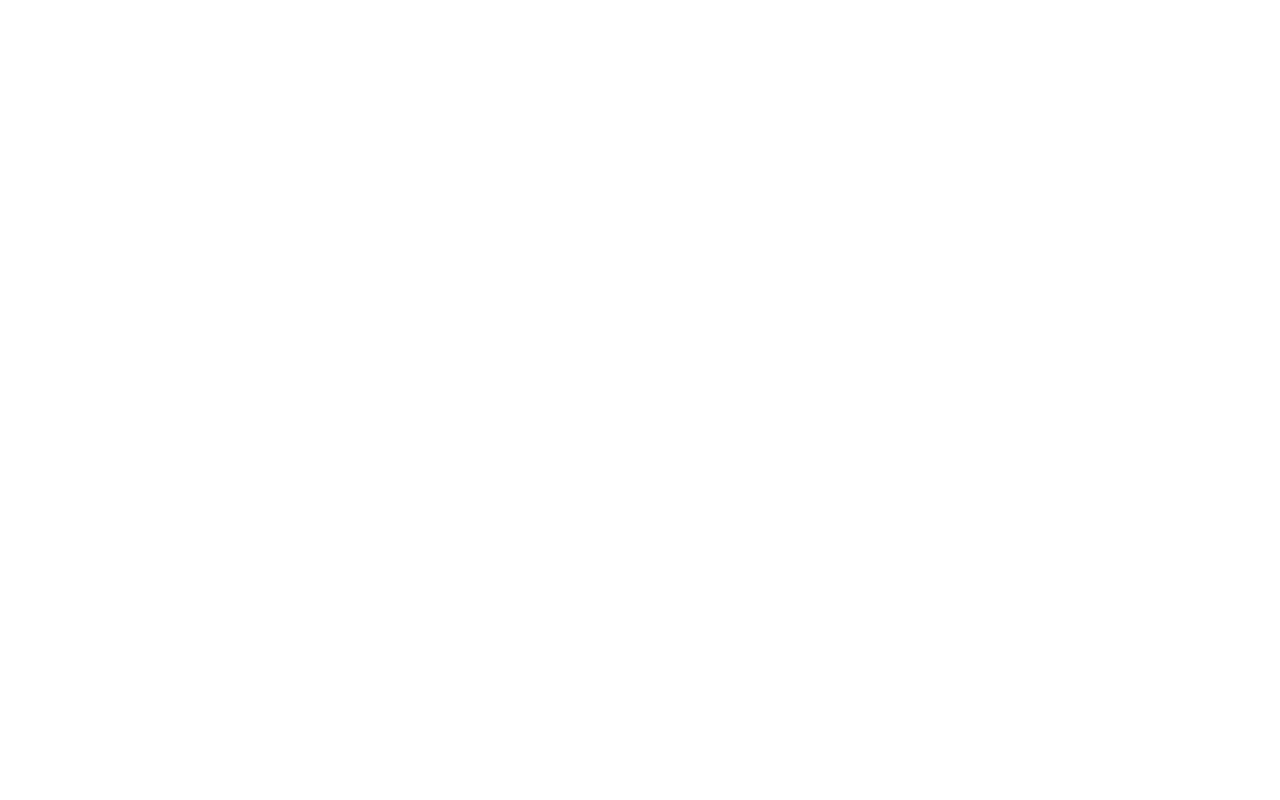
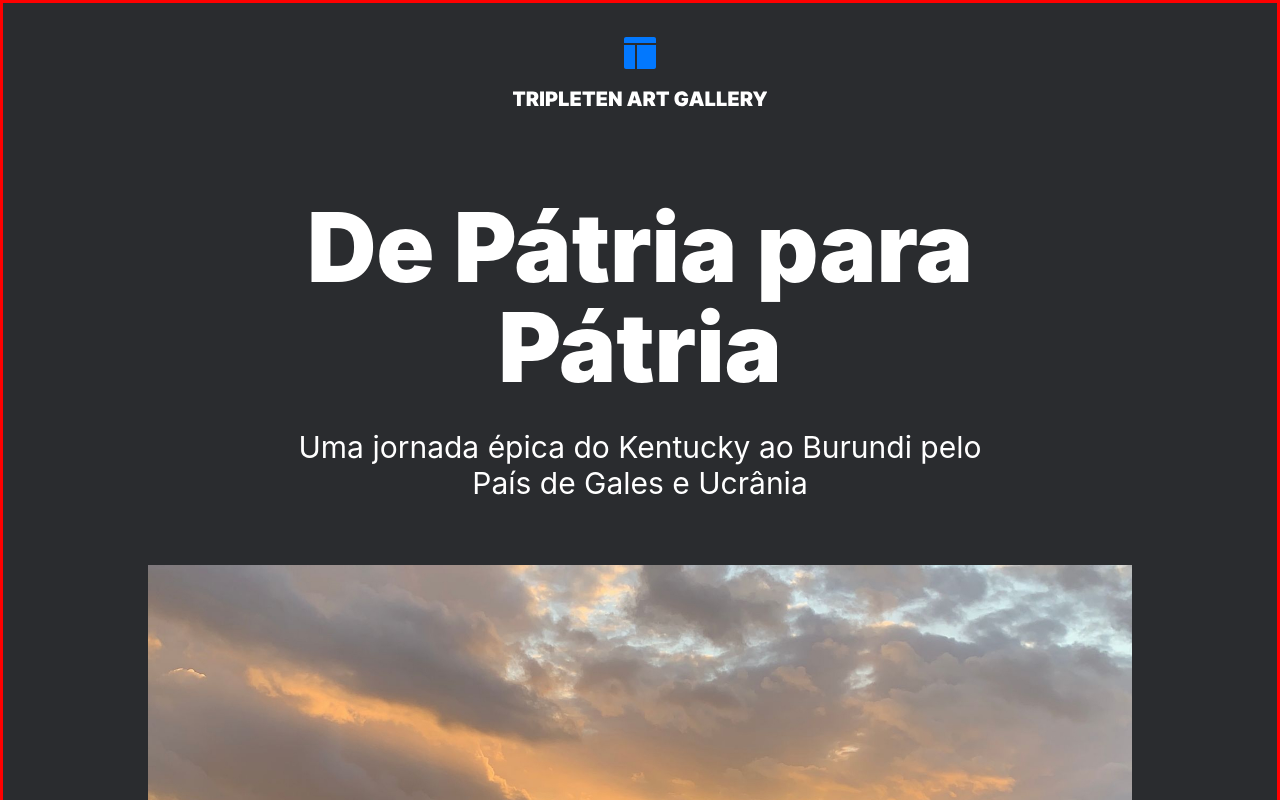
Before and after one commit to RenatoJr08/web_project_homeland, a plain HTML site: page index.html in a window 1280 px wide. Shown: the top 800 px of the page. Drawn offline with nearby package versions, Linux system fonts and the light colour scheme.

Commit message:
feat: adiciona o header no index.css

```diff
--- a/index.html
+++ b/index.html
@@ -11,8 +11,29 @@
     <link rel="shortcut icon" href="./favicon.ico" />
   </head>
   <body>
-    <header></header>
-    <main></main>
-    <footer></footer>
+    <div class="page">
+      <header class="header">
+        <img
+          class="header__logo"
+          src="./images/logo.svg"
+          alt="Tripleten art gallery"
+        />
+
+        <h1 class="header__title">De Pátria para Pátria</h1>
+
+        <p class="header__description">
+          Uma jornada épica do Kentucky ao Burundi pelo País de Gales e Ucrânia
+        </p>
+        <img
+          class="header__image"
+          src="./images/kalegin-michail-179870-unsplash.jpg"
+          alt=""
+        />
+      </header>
+      <main>
+        <section></section>
+      </main>
+      <footer class="footer"></footer>
+    </div>
   </body>
 </html>
--- a/pages/index.css
+++ b/pages/index.css
@@ -1,2 +1,60 @@
 @import url(../vendor/normalize.css);
 @import url(../vendor/fonts/fonts.css);
+@import url(../blocks/page.css);
+@import url(../blocks/header.css);
+
+* {
+  margin: 0;
+  padding: 0;
+  font-family: "Inter", Arial, sans-serif;
+  color: white;
+  box-sizing: border-box;
+}
+
+body {
+  background-color: #2a2c2f;
+}
+
+.page {
+  max-width: 1280px;
+  margin: 0 auto;
+  border: 3px solid red;
+}
+
+.header {
+  margin: 0 auto;
+  padding: 34px 0;
+}
+
+.header__logo {
+  width: 254;
+  height: 70;
+  margin: 0 auto;
+  display: block;
+}
+
+.header__title {
+  max-width: 720px;
+  margin: 90px auto 32px;
+  font-size: 96px;
+  font-weight: 900;
+  line-height: 100px;
+  text-align: center;
+}
+
+.header__description {
+  max-width: 720px;
+  margin: 0 auto;
+  font-size: 30px;
+  font-weight: 400;
+  line-height: 36px;
+  text-align: center;
+}
+
+.header__image {
+  max-width: 984px;
+  max-height: 615px;
+  width: 100%;
+  margin: 64px auto 0;
+  display: block;
+}
--- /dev/null
+++ b/vendor/fonts.css
@@ -0,0 +1,25 @@
+@font-face {
+  font-family: InterVariable;
+  font-style: normal;
+  font-weight: 100 900;
+  src: url("InterVariable.woff2") format("woff2");
+}
+
+@font-face {
+  font-family: "Inter";
+  src: url(./fonts/Inter-Regular.woff2) format(woff2);
+  font-weight: normal;
+}
+
+@font-face {
+  font-family: "Inter";
+  src: url(./fonts/Inter-Bold.woff2) format(woff2);
+  font-weight: bold;
+}
+
+@font-face {
+  font-family: "Inter";
+  src: url(./fonts/Inter-Black.woff2) format(woff2);
+  font-weight: bold;
+  font-weight: 900;
+}
```
Also changed, not shown: blocks/header.css (added), blocks/page.css (added), favicon.ico, images/favicon.svg (added), images/kalegin-michail-179870-unsplash.jpg (added), images/logo.svg (added), vendor/fonts/Inter-Black.woff2 (added), vendor/fonts/Inter-Bold.woff2 (added), vendor/fonts/Inter-Regular.woff2 (added), vendor/fonts/InterVariable.woff2 (added).
